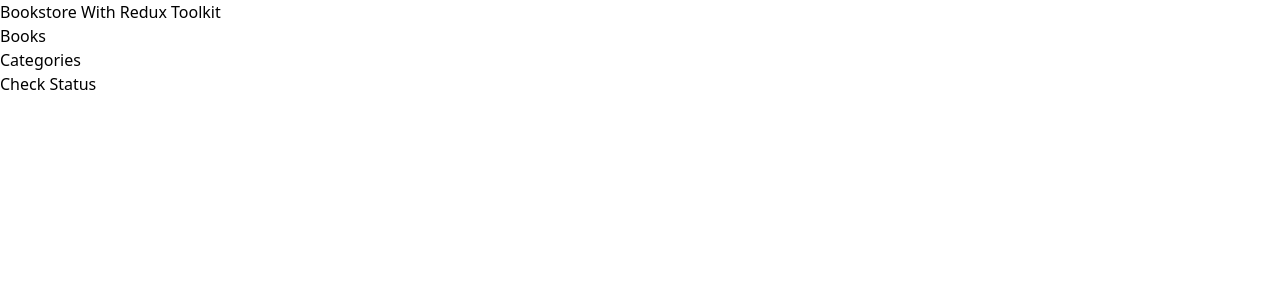
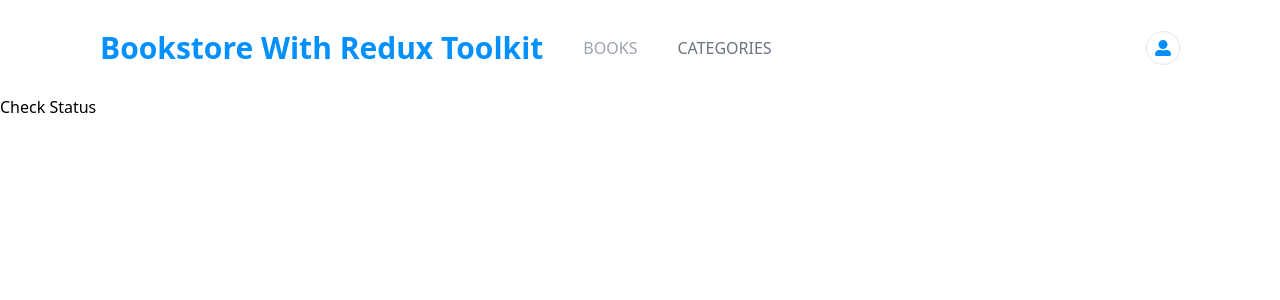
Before and after one commit to bellom/Bookstore-redux-toolkit, a React (Create React App) app: page /categories in a window 1280 px wide. Shown: the top 300 px of the page. Built offline with nearby package versions, Linux system fonts and the light colour scheme.

Commit message:
Style navigation

```diff
--- a/src/components/Nav.js
+++ b/src/components/Nav.js
@@ -1,5 +1,6 @@
 import React from 'react';
-import { Link } from 'react-router-dom';
+import { NavLink, useLocation } from 'react-router-dom';
+import { FaUserAlt } from 'react-icons/fa';
 
 const Nav = () => {
   const links = [
@@ -15,22 +16,35 @@
     },
   ];
 
+  const { pathname } = useLocation();
+
   return (
-    <header>
+    <header className="bg-white mx-[6.25rem] h-[5.938rem] flex items-center">
       <nav>
-        <div className="nav">
-          <h1>Bookstore With Redux Toolkit</h1>
-          <ul>
-            {links.map((link) => (
-              <li key={link.id}>
-                <Link to={link.path} className="nv-lk" exact>
-                  {link.text}
-                </Link>
+        <div className="flex items-center gap-10">
+          <h1 className="text-3xl text-[#0290ff] font-bold">
+            Bookstore With Redux Toolkit
+          </h1>
+          <ul className="flex items-center gap-10">
+            {links.map(({ id, path, text }) => (
+              <li key={id}>
+                <NavLink
+                  to={path}
+                  className={`${
+                    path === pathname ? 'text-gray-500' : 'text-gray-400'
+                  } uppercase`}
+                  exact
+                >
+                  {text}
+                </NavLink>
               </li>
             ))}
           </ul>
         </div>
       </nav>
+      <span className="ml-auto p-2 border border-gray-200 rounded-full">
+        <FaUserAlt className="text-[#0290ff]" />
+      </span>
     </header>
   );
 };
```
